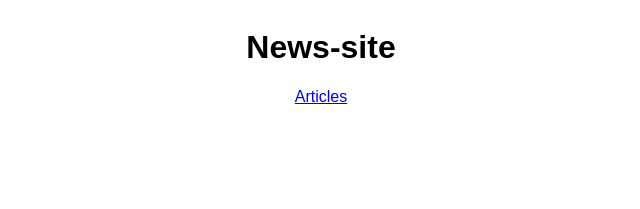
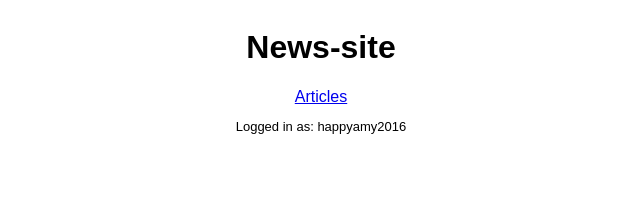
Before and after one commit to JDean8/news-site, a React (Vite) app: page / in a window 1280 px wide. Before the commit this address had no page. Shown: the top 209 px of the page, without its empty margins (319-959 px from the left). Built offline with nearby package versions, Linux system fonts and the light colour scheme.

Commit message:
added context for logged in user info required to post a comment

```diff
--- a/src/Components/Nav.jsx
+++ b/src/Components/Nav.jsx
@@ -1,5 +1,13 @@
+import { useContext } from "react";
 import { Link } from "react-router-dom";
+import { UserContext } from "../Context/UserContext";
 
 export const Nav = () => {
-  return <Link to="/articles">Articles</Link>;
+  const { user } = useContext(UserContext);
+  return (
+    <>
+      <Link to="/articles">Articles</Link>
+      <p>Logged in as: {user}</p>
+    </>
+  );
 };
--- /dev/null
+++ b/src/Context/UserContext.jsx
@@ -0,0 +1,12 @@
+import { createContext } from "react";
+import { useState } from "react";
+
+export const UserContext = createContext();
+
+export const UserProvider = ({ children }) => {
+  const [user, setUser] = useState("happyamy2016");
+
+  return (
+    <UserContext.Provider value={{ user }}>{children}</UserContext.Provider>
+  );
+};
--- a/src/main.jsx
+++ b/src/main.jsx
@@ -2,9 +2,12 @@ import ReactDOM from "react-dom/client";
 import { BrowserRouter } from "react-router-dom";
 import App from "./App.jsx";
 import "./index.css";
+import { UserProvider } from "./Context/UserContext.jsx";
 
 ReactDOM.createRoot(document.getElementById("root")).render(
-  <BrowserRouter>
-    <App />
-  </BrowserRouter>
+  <UserProvider>
+    <BrowserRouter>
+      <App />
+    </BrowserRouter>
+  </UserProvider>
 );
```
